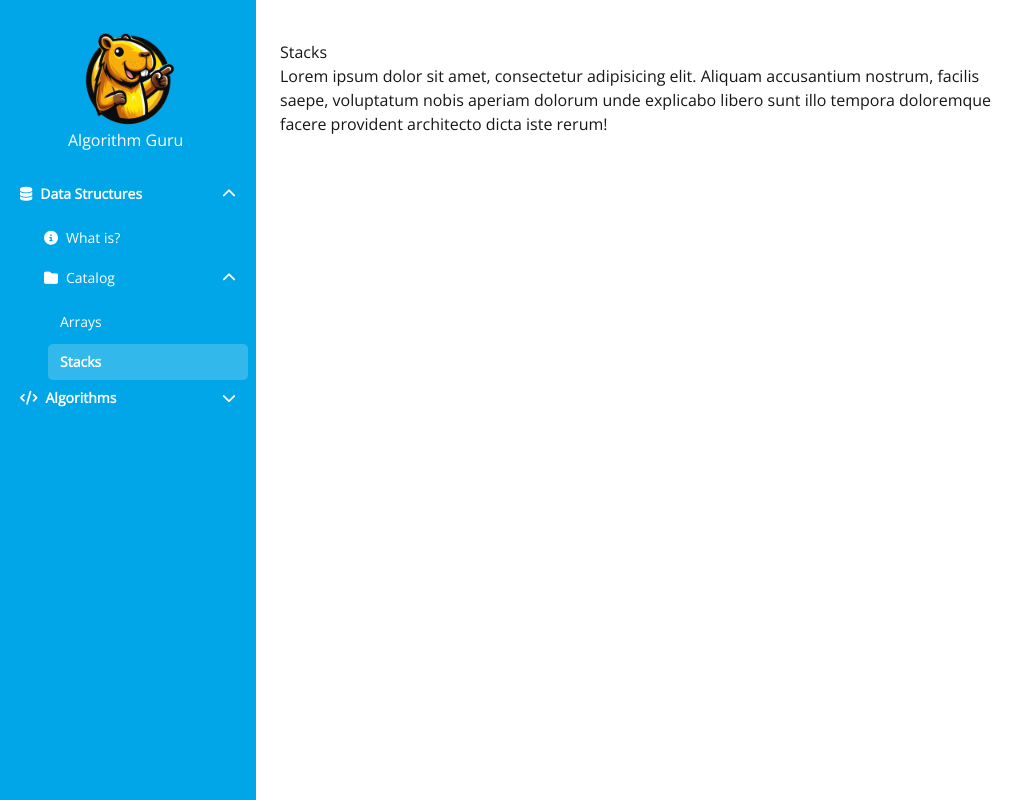
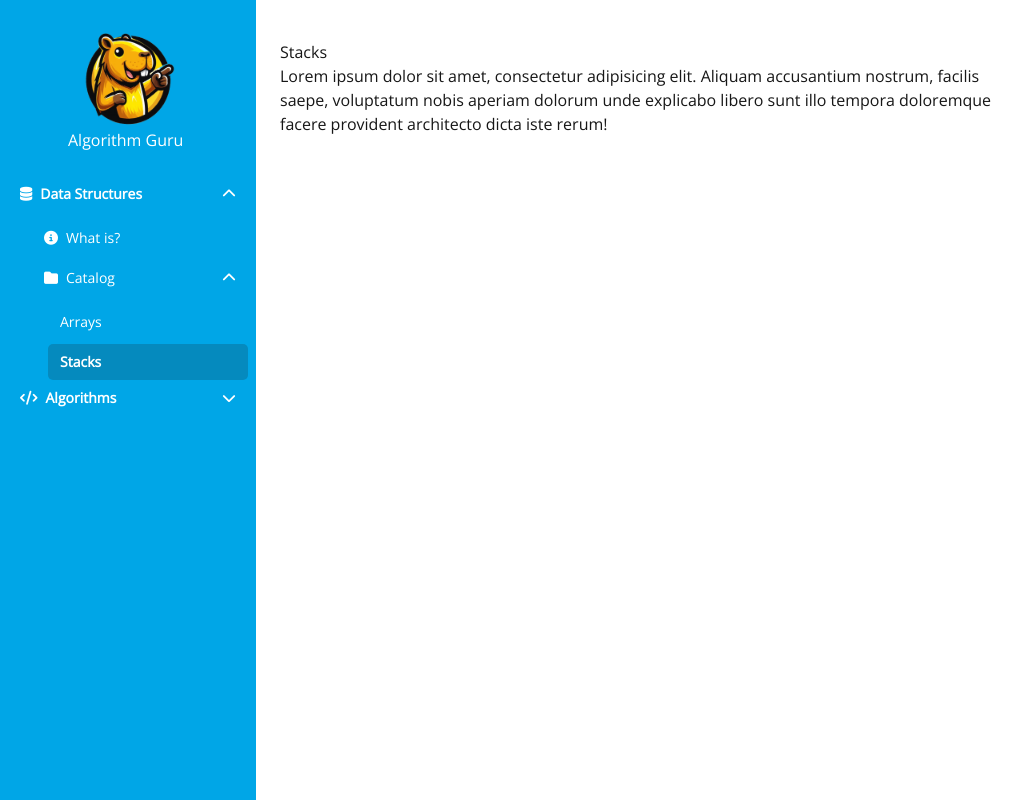
Before and after one commit to guilherme-codes/algorithmguru, a Next.js app: page /data-structures/stacks in a window 1280 px wide. Shown: the whole page, without its empty margins (0-1033 px from the left). Built offline with nearby package versions, Linux system fonts and the light colour scheme.

Commit message:
feat: save

```diff
--- a/src/app/globals.css
+++ b/src/app/globals.css
@@ -39,3 +39,9 @@ body {
   background-color: rgba(255, 255, 255, 0.2);
   border-radius: 5px;
 }
+
+.menu-item-active, .menu-item-active:hover {
+  background-color: #1d1d1d33;
+  border-radius: 5px;
+
+}
--- /dev/null
+++ b/src/app/ui/sidebar/data.ts
@@ -0,0 +1,55 @@
+import { MenuItem } from "./types";
+
+export const menuData: MenuItem[] = [
+  {
+    label: 'Data Structures',
+    icon: 'fas fa-database',
+    subMenu: [
+      {
+        label: 'What is?',
+        icon: 'fas fa-info-circle',
+        href: '/data-structures'
+      },
+      {
+        label: 'Catalog',
+        icon: 'fas fa-folder',
+        subMenu: [
+          { label: 'Arrays', href: '/array.html' },
+          { label: 'Stacks', href: '/data-structures/stacks' }
+        ]
+      }
+    ]
+  },
+  {
+    label: 'Algorithms',
+    icon: 'fas fa-code',
+    subMenu: [
+      {
+        label: 'What is?',
+        icon: 'fas fa-info-circle',
+      },
+      {
+        label: 'Catalog',
+        icon: 'fas fa-folder',
+        subMenu: [
+          {
+            label: 'Sort',
+            icon: 'fas fa-sort',
+            subMenu: [
+              { label: 'Bubble Sort', href: '/bubble-sort.html' },
+              { label: 'Quick Sort', href: '/quick-sort.html' }
+            ]
+          },
+          {
+            label: 'Search',
+            icon: 'fas fa-search',
+            subMenu: [
+              { label: 'Binary Search', href: '/binary-search.html' },
+              { label: 'Linear Search', href: '/linear-search.html' }
+            ]
+          }
+        ]
+      }
+    ]
+  }
+];
--- a/src/app/ui/sidebar/menuItem.tsx
+++ b/src/app/ui/sidebar/menuItem.tsx
@@ -10,13 +10,9 @@ export function MenuItemComponent ({ item, level = 0, pathname = '' }: {
 }){
   const [isOpen, setIsOpen] = useState(false);
 
-  // Determine if the item has a submenu
   const hasSubMenu = item.subMenu && item.subMenu.length > 0;
-
-  // Check if current menu item is an exact route match
   const isExactMatch = item.href === pathname;
 
-  // Check if the current route is in this menu branch
   const isRouteInBranch = (menuItem: MenuItem): boolean => {
     if (menuItem.href === pathname) return true;
     return menuItem.subMenu
@@ -24,19 +20,17 @@ export function MenuItemComponent ({ item, level = 0, pathname = '' }: {
       : false;
   };
 
-  // Auto-expand if the current route is in this menu branch
   useEffect(() => {
     if (hasSubMenu && isRouteInBranch(item)) {
       setIsOpen(true);
     }
   }, [pathname, item]);
 
-  // Render function for menu item content
   const renderItemContent = () => (
     <div
       className={`flex items-center space-x-2 cursor-pointer menu-item py-2 px-3 ${
         level === 0 ? 'text-sm font-bold' : 'text-sm'
-      } ${isExactMatch ? 'menu-item-hover-color font-semibold' : ''}`}
+      } ${isExactMatch ? 'menu-item-active font-semibold' : ''}`}
       onClick={() => hasSubMenu && setIsOpen(!isOpen)}
     >
       {item.icon && <i className={item.icon}></i>}
@@ -47,7 +41,6 @@ export function MenuItemComponent ({ item, level = 0, pathname = '' }: {
 
   return (
     <li>
-      {/* If href exists, wrap in Link, otherwise use div */}
       {item.href ? (
         <Link href={item.href}>
           {renderItemContent()}
@@ -56,7 +49,6 @@ export function MenuItemComponent ({ item, level = 0, pathname = '' }: {
         renderItemContent()
       )}
 
-      {/* Render submenu if exists and is open */}
       {hasSubMenu && isOpen && (
         <ul className={`
           ${level === 0 ? 'ml-6' : 'ml-4'}
--- a/src/app/ui/sidebar/nav.tsx
+++ b/src/app/ui/sidebar/nav.tsx
@@ -4,66 +4,7 @@ import Link from 'next/link';
 import { usePathname } from 'next/navigation';
 import { MenuItem } from './types';
 import { MenuItemComponent } from './menuItem';
-
-// Recursive type definition to allow nested submenus
-
-// Menu data structure (same as before)
-const menuData: MenuItem[] = [
-  {
-    label: 'Data Structures',
-    icon: 'fas fa-database',
-    subMenu: [
-      {
-        label: 'What is?',
-        icon: 'fas fa-info-circle',
-        href: '/data-structures'
-      },
-      {
-        label: 'Catalog',
-        icon: 'fas fa-folder',
-        subMenu: [
-          { label: 'Arrays', href: '/array.html' },
-          { label: 'Stacks', href: '/data-structures/stacks' }
-        ]
-      }
-    ]
-  },
-  {
-    label: 'Algorithms',
-    icon: 'fas fa-code',
-    subMenu: [
-      {
-        label: 'What is?',
-        icon: 'fas fa-info-circle',
-      },
-      {
-        label: 'Catalog',
-        icon: 'fas fa-folder',
-        subMenu: [
-          {
-            label: 'Sort',
-            icon: 'fas fa-sort',
-            subMenu: [
-              { label: 'Bubble Sort', href: '/bubble-sort.html' },
-              { label: 'Quick Sort', href: '/quick-sort.html' }
-            ]
-          },
-          {
-            label: 'Search',
-            icon: 'fas fa-search',
-            subMenu: [
-              { label: 'Binary Search', href: '/binary-search.html' },
-              { label: 'Linear Search', href: '/linear-search.html' }
-            ]
-          }
-        ]
-      }
-    ]
-  }
-];
-
-// Recursive menu item component
-
+import { menuData } from './data';
 
 export default function SidebarNav() {
   const pathname = usePathname();
```
